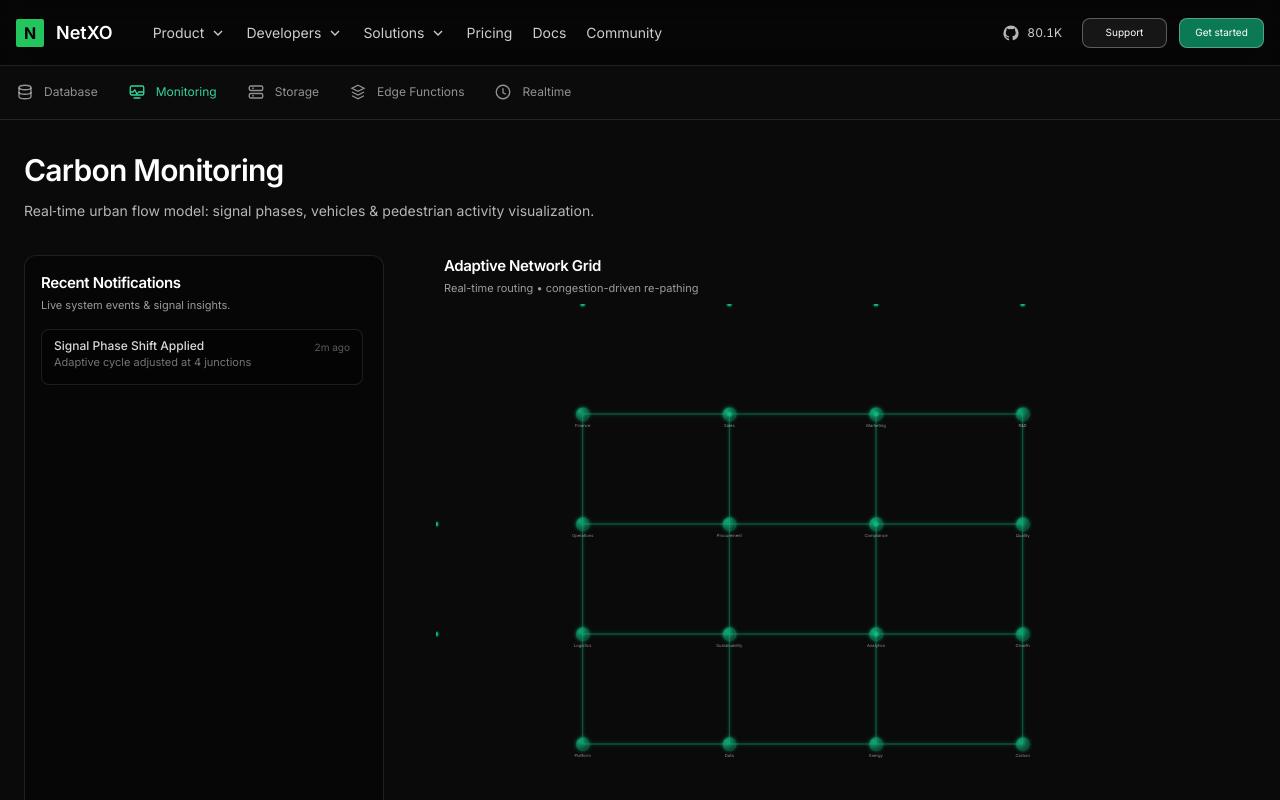
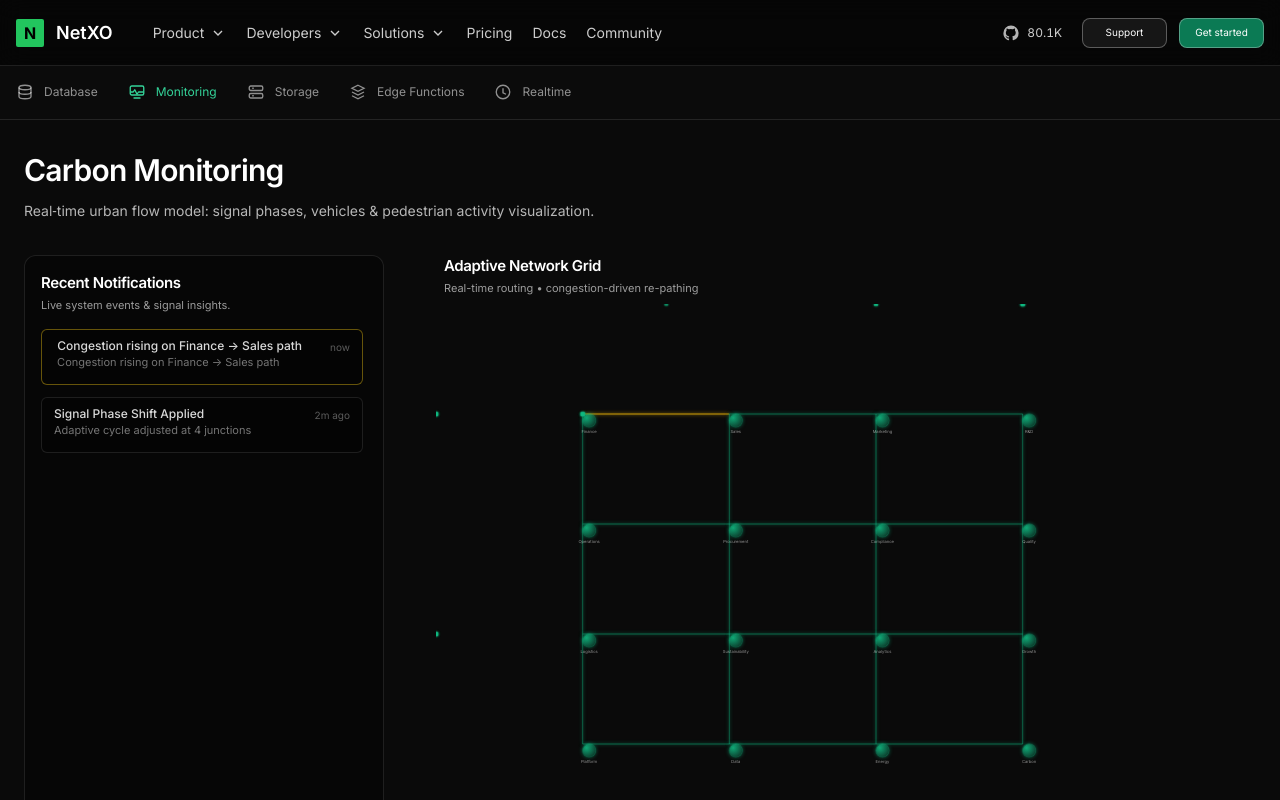
Before and after one commit to withNoclout/nextxo-v2, a React (Vite) app: page /monitoring in a window 1280 px wide. Shown: the top 800 px of the page. Built offline with nearby package versions, Linux system fonts and the light colour scheme.

Commit message:
feat(sim): add animated edge-only spawning/despawning for cars & nodes + refined grayscale notification layout

```diff
--- a/src/monitoring/AdaptiveNetworkSim.tsx
+++ b/src/monitoring/AdaptiveNetworkSim.tsx
@@ -1,5 +1,5 @@
 import React, { useEffect, useMemo, useRef, useState } from 'react'
-import { motion } from 'framer-motion'
+import { motion, AnimatePresence } from 'framer-motion'
 
 /* AdaptiveNetworkSim
    - Graph-based routing (4x4 grid of nodes) with Dijkstra shortest path
@@ -69,6 +69,7 @@
   detourBias: number // random bias factor to encourage alternate routes
   waiting: boolean
   lastRerouteAt: number
+  bornAt: number
 }
 
 // Helper: canonical edge key (undirected)
@@ -176,22 +177,29 @@
   const scale = Math.min(panelW / WORLD_W, panelH / WORLD_H)
 
   // Spawner
+  // Helper: edge node ids
+  const edgeNodeIds = useMemo(()=> nodes.filter(n=>{
+    const [ , r, c ] = n.id.split('_')
+    const ri = parseInt(r,10), ci = parseInt(c,10)
+    return ri===0 || ci===0 || ri===GRID_N-1 || ci===GRID_N-1
+  }).map(n=>n.id), [nodes])
+
   useEffect(() => {
     const iv = setInterval(() => {
       setCars(prev => {
         if (prev.length >= MAX_CARS) return prev
-        const start = nodes[Math.floor(Math.random() * nodes.length)].id
+        const start = edgeNodeIds[Math.floor(Math.random() * edgeNodeIds.length)]
         let dest = start
-        while (dest === start) dest = nodes[Math.floor(Math.random() * nodes.length)].id
+        while (dest === start) dest = edgeNodeIds[Math.floor(Math.random() * edgeNodeIds.length)]
         const bias = Math.random() < 0.15 ? (0.5 + Math.random()) : 0 // some cars take longer path
         const path = shortestPath(start, dest, graph, () => 1, bias) || [start, dest]
         const speed = 90 + Math.random() * 50
-        const car: Car = { id: gid++, path, segIndex: 0, progress: 0, speed, start, dest, detourBias: bias, waiting: false, lastRerouteAt: performance.now() }
+        const car: Car = { id: gid++, path, segIndex: 0, progress: 0, speed, start, dest, detourBias: bias, waiting: false, lastRerouteAt: performance.now(), bornAt: performance.now() }
         return [...prev, car]
       })
     }, SPAWN_INTERVAL_MS)
     return () => clearInterval(iv)
-  }, [graph, nodes])
+  }, [graph, nodes, edgeNodeIds])
 
   // Simulation loop
   useEffect(() => {
@@ -219,10 +227,7 @@
       const nextCars: Car[] = []
       for (const car of prev) {
         let c = { ...car }
-        if (c.segIndex >= c.path.length - 1) {
-          // already at destination
-          continue
-        }
+  if (c.segIndex >= c.path.length - 1) continue // safety
         const a = graph.byId[c.path[c.segIndex]]
         const b = graph.byId[c.path[c.segIndex + 1]]
         const len = segmentLength(a, b)
@@ -261,10 +266,7 @@
           c.segIndex++
           c.progress = 0
           c.waiting = false
-          if (c.segIndex >= c.path.length - 1) {
-            // reached destination
-            continue
-          }
+          if (c.segIndex >= c.path.length - 1) continue
         }
         nextCars.push(c)
       }
@@ -380,18 +382,30 @@
 
   // Car rendering
   function renderCars() {
-    const rendered: React.ReactNode[] = []
-    for (const car of cars) {
-      if (car.segIndex >= car.path.length - 1) continue
+    return (
+      <AnimatePresence>
+        {cars.map(car => {
+          if (car.segIndex >= car.path.length - 1) return null
           const a = graph.byId[car.path[car.segIndex]]
           const b = graph.byId[car.path[car.segIndex + 1]]
           const x = a.x + (b.x - a.x) * car.progress
           const y = a.y + (b.y - a.y) * car.progress
-      rendered.push(
-        <motion.div key={car.id} className="absolute" initial={{ opacity: 0 }} animate={{ opacity: 1, x, y }} transition={{ type: 'tween', duration: 0.15 }} style={{ width: CAR_SIZE, height: CAR_SIZE, marginLeft: -CAR_SIZE / 2, marginTop: -CAR_SIZE / 2, borderRadius: 2, background: '#10b981', boxShadow: '0 0 6px rgba(16,185,129,0.9), 0 0 2px 1px rgba(16,185,129,0.5)' }} />
+          const life = (performance.now() - car.bornAt) / 1000
+          const isExiting = car.segIndex === car.path.length - 2 && car.progress > 0.92
+          return (
+            <motion.div
+              key={car.id}
+              className="absolute"
+              initial={{ opacity: 0, scale: 0.4 }}
+              animate={{ opacity: isExiting? 0.2:1, scale: isExiting?0.7:1, x, y }}
+              exit={{ opacity: 0, scale: 0.3, transition:{ duration:0.4 } }}
+              transition={{ type:'tween', duration:0.25 }}
+              style={{ width: CAR_SIZE, height: CAR_SIZE, marginLeft: -CAR_SIZE/2, marginTop: -CAR_SIZE/2, borderRadius:2, background:'#10b981', boxShadow:'0 0 6px rgba(16,185,129,0.9),0 0 2px 1px rgba(16,185,129,0.5)' }}
+            />
           )
-    }
-    return rendered
+        })}
+      </AnimatePresence>
+    )
   }
 
   const outerClasses = frameless ? 'relative w-full h-full overflow-hidden' : 'relative w-full h-full rounded-xl overflow-hidden border border-white/10 bg-black/50'
@@ -403,14 +417,24 @@
         )}
         {/* Links */}
         {renderLinks()}
-        {/* Nodes */}
+        {/* Nodes with spawn/despawn animation */}
+        <AnimatePresence>
           {nodes.map(n => (
-          <div key={n.id} className="absolute" style={{ left: n.x, top: n.y, transform: 'translate(-50%,-50%)' }}>
-            <div style={{ width: NODE_R * 2, height: NODE_R * 2, background: 'radial-gradient(circle at 30% 30%, rgba(16,185,129,0.9), rgba(16,185,129,0.15))', borderRadius: '50%', boxShadow: '0 0 10px rgba(16,185,129,0.7),0 0 2px 1px rgba(16,185,129,0.4)', position:'relative' }}>
+            <motion.div
+              key={n.id}
+              className="absolute"
+              initial={{ opacity:0, scale:0.3 }}
+              animate={{ opacity:1, scale:1 }}
+              exit={{ opacity:0, scale:0.25, transition:{ duration:0.45 } }}
+              transition={{ duration:0.5, type:'spring', stiffness:140, damping:18 }}
+              style={{ left:n.x, top:n.y, transform:'translate(-50%,-50%)' }}
+            >
+              <div style={{ width: NODE_R*2, height: NODE_R*2, background:'radial-gradient(circle at 30% 30%, rgba(16,185,129,0.9), rgba(16,185,129,0.15))', borderRadius:'50%', boxShadow:'0 0 10px rgba(16,185,129,0.7),0 0 2px 1px rgba(16,185,129,0.4)', position:'relative' }}>
                 <span style={{ position:'absolute', top:'calc(100% + 4px)', left:'50%', transform:'translateX(-50%)', fontSize:9, color:'rgba(255,255,255,0.55)', whiteSpace:'nowrap' }}>{n.label}</span>
               </div>
-          </div>
+            </motion.div>
           ))}
+        </AnimatePresence>
         {/* Cars */}
         {renderCars()}
       </div>
--- a/src/pages/MonitoringPage.tsx
+++ b/src/pages/MonitoringPage.tsx
@@ -13,18 +13,18 @@
 
 function NotificationsPanel({ notes }:{ notes: UINote[] }){
   return (
-    <div className="flex flex-col h-full">
+  <div className="flex flex-col h-full w-full">
       <div className="mb-4">
         <h2 className="text-[15px] font-semibold tracking-tight mb-1">Recent Notifications</h2>
         <p className="text-[11px] text-white/60 leading-snug">Live system events & signal insights.</p>
       </div>
       <div className="relative flex-1 min-h-0">
-        <ul className="space-y-3 overflow-y-auto pr-1" style={{ maxHeight: '520px' }}>
+  <ul className="space-y-3 overflow-y-auto pr-1" style={{ maxHeight: '520px', paddingRight:4 }}>
           {notes.map(n=> {
             const sev = n.severity || 'normal'
             const border = sev==='block' ? 'border-red-500/60 shadow-[0_0_6px_1px_rgba(239,68,68,0.35)] border-2' : sev==='warn' ? 'border-yellow-400/40 border' : 'border-white/10 border'
             return (
-              <li key={n.id} className={`group flex items-start gap-3 rounded-lg bg-black/30 px-3 py-2 ${border} transition-colors animate-[fadeIn_0.35s_ease]`} style={{ minHeight:56 }}>
+              <li key={n.id} className={`group flex items-start gap-3 rounded-md bg-black/25 px-3 py-2 ${border} transition-colors animate-[fadeIn_0.4s_ease]`} style={{ minHeight:56 }}>
                 <div className="flex-1 min-w-0">
                   <p className="text-[12px] font-medium text-white/85 leading-snug truncate">{n.title}</p>
                   <p className="text-[11px] text-white/45 leading-snug truncate">{n.detail}</p>
```
Lines whose indentation alone changed are shown as unchanged.
